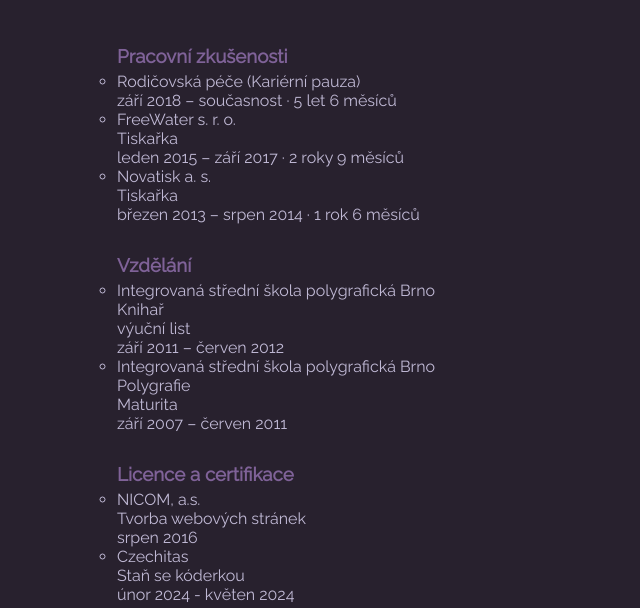
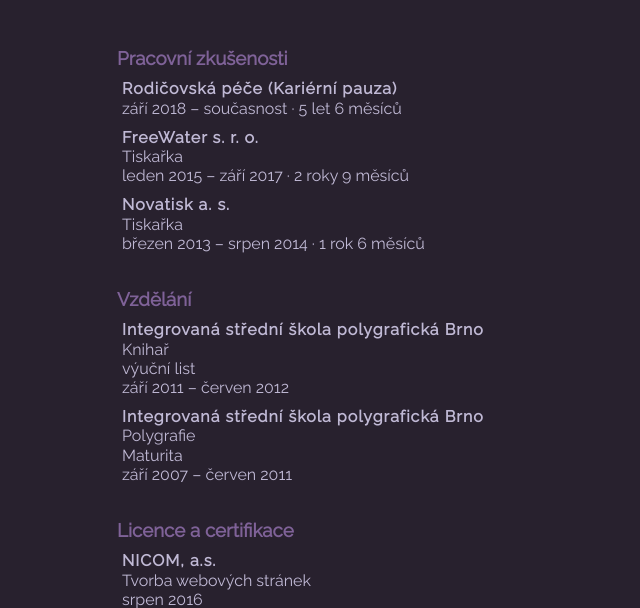
Before and after one commit to VendulaKonecna/Vendula, a plain HTML site: page index.html in a window 1280 px wide. Shown: the part 379-987 px from the top of the page, without its empty margins (298-938 px from the left). Drawn offline with Linux system fonts and the light colour scheme; a web font is replaced by a local one.

Commit message:
oprava issue

```diff
--- a/index.html
+++ b/index.html
@@ -30,12 +30,12 @@
             <!-- Sekce Pracovní zkušenosti -->
             <ul>
                 <h3>Pracovní zkušenosti</h3>
-                <li>Rodičovská péče (Kariérní pauza)<br>
+                <li> <span class="bold">Rodičovská péče (Kariérní pauza)</span><br>
                     září 2018 – současnost · 5 let 6 měsíců</li>
-                <li>FreeWater s. r. o. <br>
+                <li><span class="bold">FreeWater s. r. o.</span> <br>
                     Tiskařka<br>
                     leden 2015 – září 2017 · 2 roky 9 měsíců</li>
-                <li>Novatisk a. s.<br>
+                <li><span class="bold">Novatisk a. s.</span><br>
                     Tiskařka<br>
                     březen 2013 – srpen 2014 · 1 rok 6 měsíců</li>
             </ul>
@@ -43,11 +43,11 @@
             <!-- Sekce Vzdělání -->
             <ul>
                 <h3>Vzdělání</h3>
-                <li>Integrovaná střední škola polygrafická Brno<br>
+                <li><span class="bold">Integrovaná střední škola polygrafická Brno</span><br>
                     Knihař<br>
                     výuční list<br>
                     září 2011 – červen 2012</li>
-                <li>Integrovaná střední škola polygrafická Brno<br>
+                <li><span class="bold">Integrovaná střední škola polygrafická Brno</span><br>
                     Polygrafie<br>
                     Maturita<br>
                     září 2007 – červen 2011</li>
@@ -56,10 +56,10 @@
             <!-- Licence a certifikaty -->
             <ul>
                 <h3>Licence a certifikace</h3>
-                <li>NICOM, a.s.<br>
+                <li><span class="bold">NICOM, a.s.</span><br>
                     Tvorba webových stránek<br>
                     srpen 2016</li>
-                <li>Czechitas<br>
+                <li><span class="bold">Czechitas</span><br>
                     Staň se kóderkou<br>
                     únor 2024 - květen 2024</li>
             </ul>
--- a/style.css
+++ b/style.css
@@ -13,6 +13,7 @@
     color: #c0b9d5;
     background-color: #28212e;
     font-family: 'Raleway', sans-serif;
+    line-height: 1.2;
 }
 h1,h2,h3,a {
     color: #7f6298;
@@ -27,7 +28,10 @@
     margin:30px 0 5px 0;
 }
 ul{
-    list-style-type: circle;
+    list-style-type: none;
+}
+li{
+    padding: 5px;
 }
 .hlavni{
     width: 450px;
@@ -67,3 +71,7 @@
     font-style: italic;
     text-align: right;
 }
+.bold{
+    font-weight: 600;
+    letter-spacing: 1px;
+}
```
